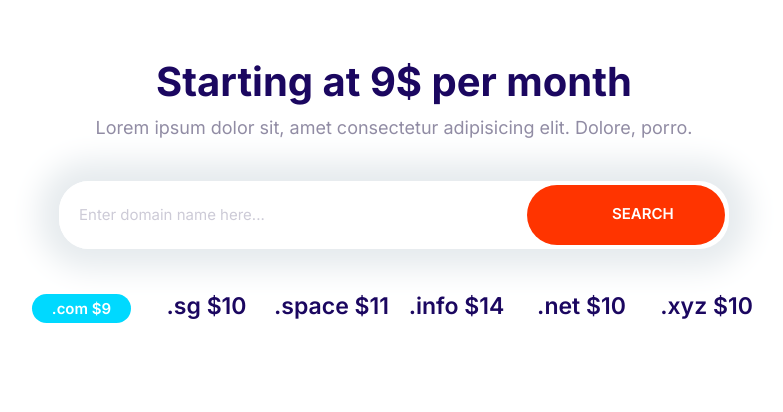
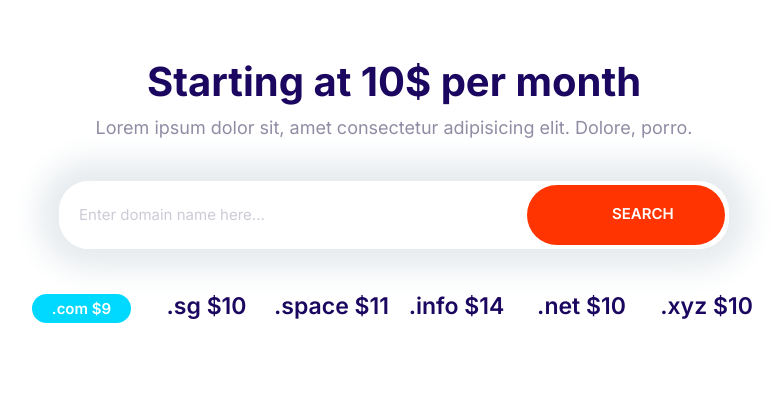
Before and after one commit to amrmezher6002/course-html-css, a plain HTML site: page playground.html in a window 1280 px wide. Shown: the whole page, without its empty margins (246-1029 px from the left). Drawn offline with Linux system fonts and the light colour scheme.

Commit message:
Update the price from $9 to $10.

```diff
--- a/playground.html
+++ b/playground.html
@@ -17,7 +17,7 @@
   <body>
     <section class="block containar block-domain">
       <header class="block__header">
-        <h2 class="block__heading">Starting at 9$ per month</h2>
+        <h2 class="block__heading">Starting at 10$ per month</h2>
         <p>
           Lorem ipsum dolor sit, amet consectetur adipisicing elit. Dolore,
           porro.
```
